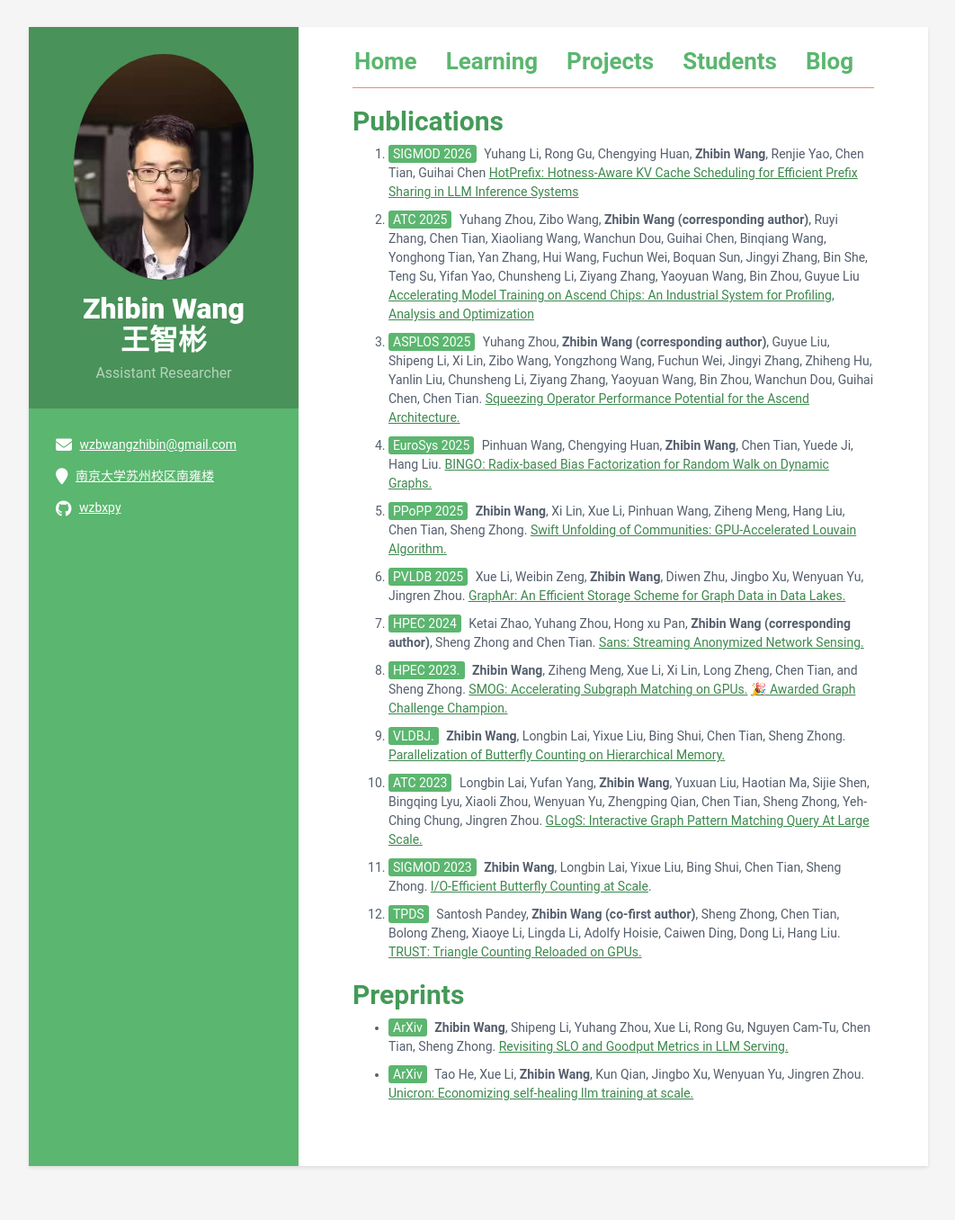
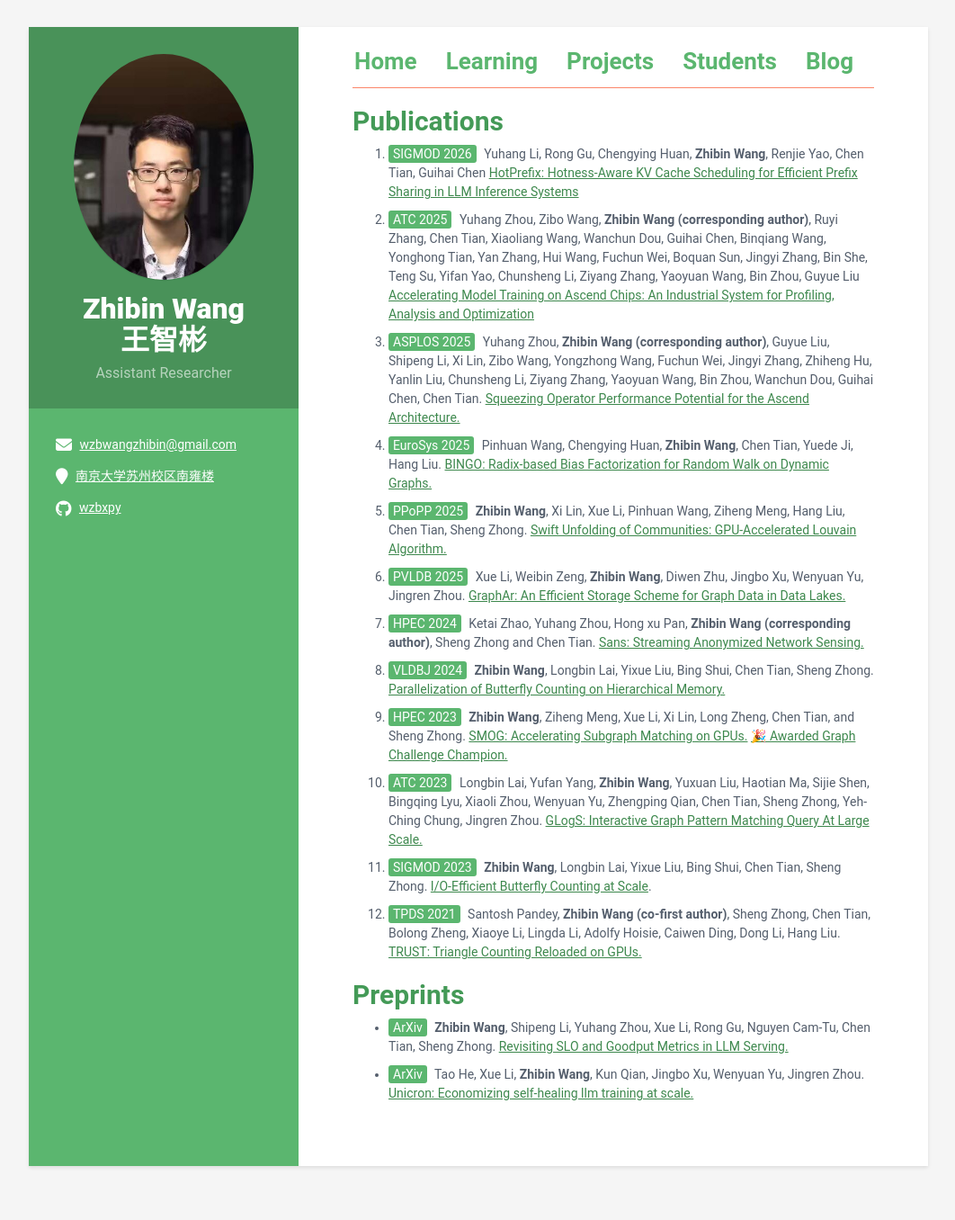
Before and after one commit to wzbxpy/wzbxpy.github.io, a Jekyll site: the page built from publication.md, in a window 1280 px wide. Shown: the whole page at 90% size, without its empty margins (108-1170 px from the left). Built offline with Jekyll 4.4.1, drawn with Linux system fonts in a browser that asks for light colours; our own code applies the rules of GitHub Pages for plain Markdown files.

Commit message:
refine order

```diff
--- a/publication.md
+++ b/publication.md
@@ -23,14 +23,13 @@
   1. <span class="conference">HPEC 2024</span> Ketai Zhao, Yuhang Zhou, Hong xu Pan, __Zhibin Wang (corresponding author)__, Sheng Zhong and Chen Tian.
     [Sans: Streaming Anonymized Network Sensing.](https://cs.nju.edu.cn/tianchen/lunwen/2024/hpec24-ketai.pdf)
 
+  1. <span class="conference">VLDBJ 2024</span> __Zhibin Wang__, Longbin Lai, Yixue Liu, Bing Shui, Chen Tian, Sheng Zhong.
+    [Parallelization of Butterfly Counting on Hierarchical Memory.](https://cs.nju.edu.cn/tianchen/lunwen/2024/vldbj24-zhibin.pdf)
 
-  1. <span class="conference">HPEC 2023.</span> __Zhibin Wang__, Ziheng Meng, Xue Li, Xi Lin, Long Zheng, Chen Tian, and Sheng Zhong.
+
+  1. <span class="conference">HPEC 2023</span> __Zhibin Wang__, Ziheng Meng, Xue Li, Xi Lin, Long Zheng, Chen Tian, and Sheng Zhong.
     [SMOG: Accelerating Subgraph Matching on GPUs.](https://cs.nju.edu.cn/tianchen/lunwen/2023/hpec23-zhibin.pdf)
     [🎉 Awarded Graph Challenge Champion.](https://graphchallenge.mit.edu/champions)
-
-
-  1. <span class="conference">VLDBJ.</span> __Zhibin Wang__, Longbin Lai, Yixue Liu, Bing Shui, Chen Tian, Sheng Zhong.
-    [Parallelization of Butterfly Counting on Hierarchical Memory.](https://cs.nju.edu.cn/tianchen/lunwen/2024/vldbj24-zhibin.pdf)
 
 
   1. <span class="conference">ATC 2023</span> Longbin Lai, Yufan Yang, __Zhibin Wang__, Yuxuan Liu, Haotian Ma, Sijie Shen, Bingqing Lyu, Xiaoli Zhou, Wenyuan Yu, Zhengping Qian, Chen Tian, Sheng Zhong, Yeh-Ching Chung, Jingren Zhou.
@@ -49,7 +48,7 @@
     <!-- - Parallelize IOBufs with a fine-grained approach that carefully trade-off the the I/O-efficiency and parallelism. -->
 
 
-  1. <span class="conference">TPDS</span> Santosh Pandey, __Zhibin Wang (co-first author)__, Sheng Zhong, Chen Tian, Bolong Zheng, Xiaoye Li, Lingda Li, Adolfy Hoisie, Caiwen Ding, Dong Li, Hang Liu. [TRUST: Triangle Counting Reloaded on GPUs.](https://cs.nju.edu.cn/tianchen/lunwen/2021/tpds21-zhibin.pdf)
+  1. <span class="conference">TPDS 2021</span> Santosh Pandey, __Zhibin Wang (co-first author)__, Sheng Zhong, Chen Tian, Bolong Zheng, Xiaoye Li, Lingda Li, Adolfy Hoisie, Caiwen Ding, Dong Li, Hang Liu. [TRUST: Triangle Counting Reloaded on GPUs.](https://cs.nju.edu.cn/tianchen/lunwen/2021/tpds21-zhibin.pdf)
 
   <!-- `Nov. 2019 - Feb. 2021` -->
     <!-- - Implement a vertex-centric hashing-based triangle counting on GPUs with GPU-friendly hashtable layout. -->
```
